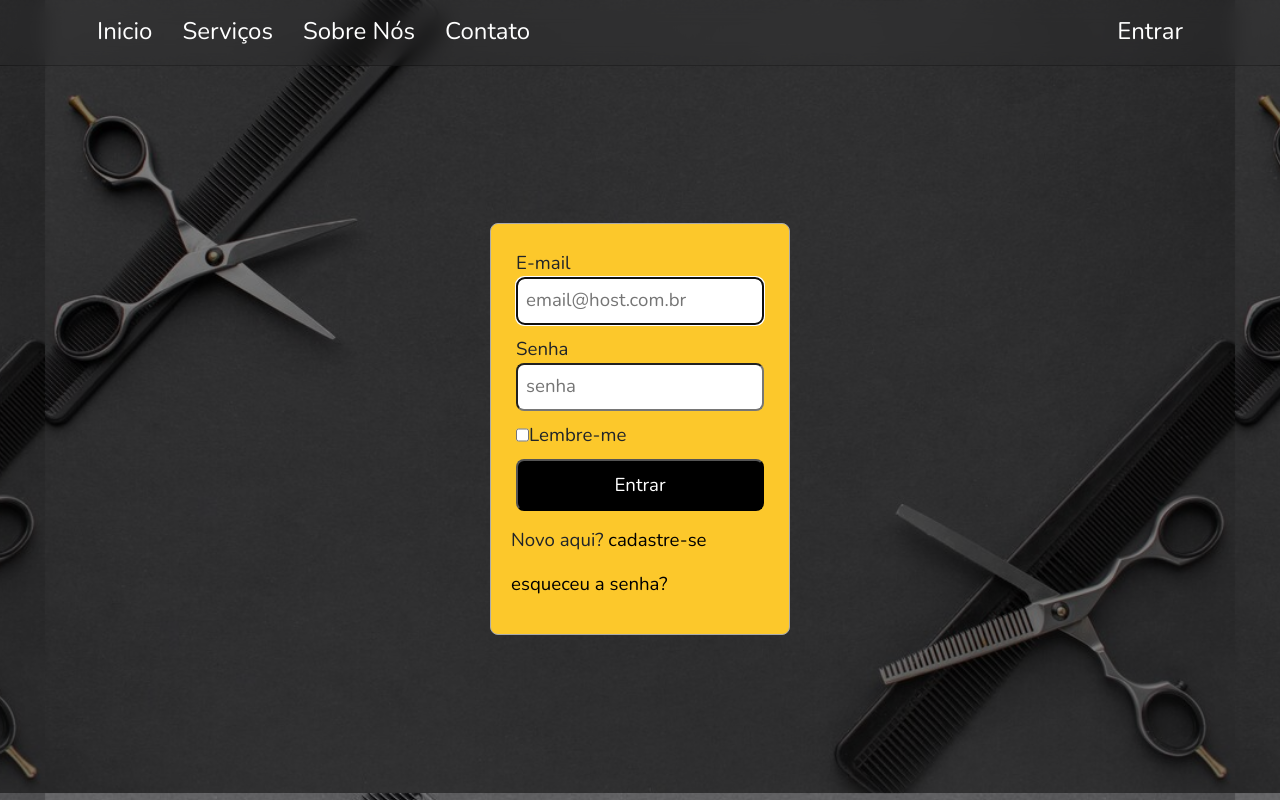
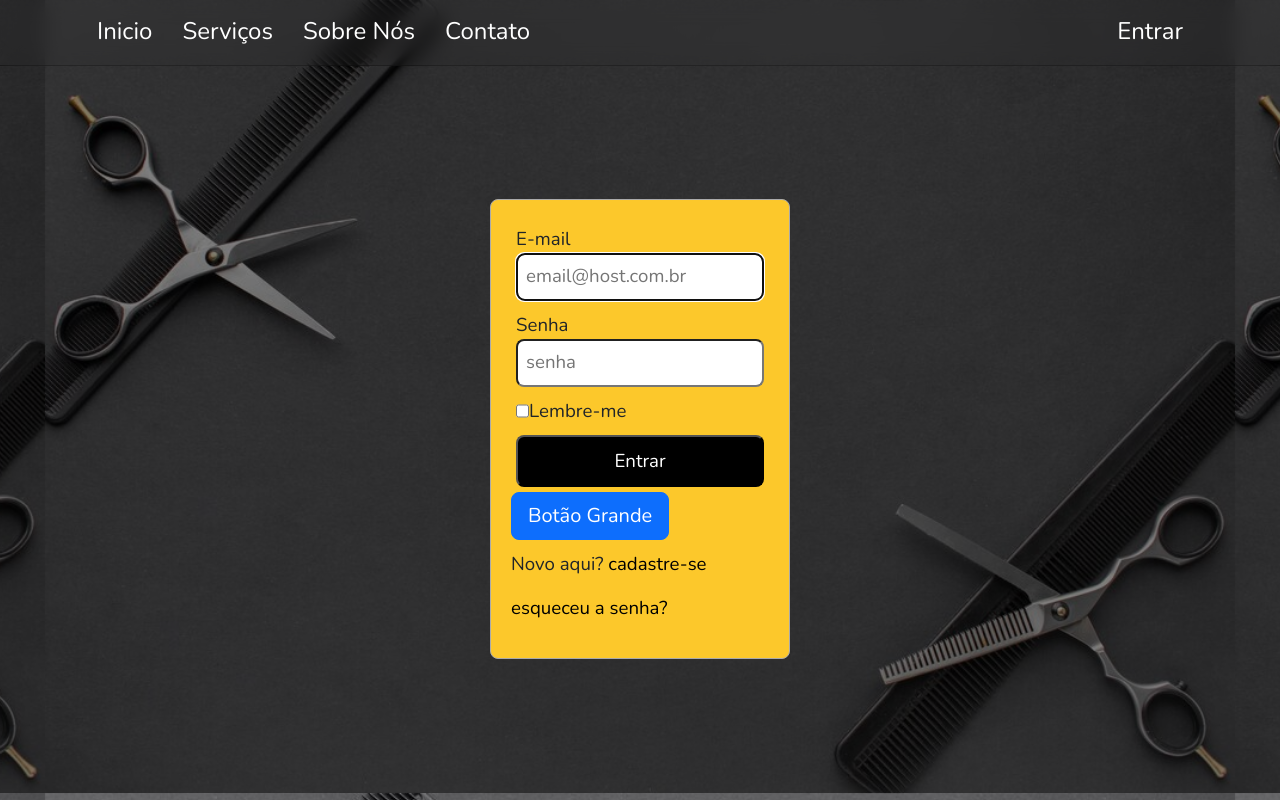
Before and after one commit to lewizxp/barbas-vue-ts-git, a Vue app: page /login in a window 1280 px wide. Built offline with nearby package versions, Linux system fonts and the light colour scheme; no server answers.

Commit message:
realizando as alterações

```diff
--- a/src/views/LoginView.vue
+++ b/src/views/LoginView.vue
@@ -33,6 +33,9 @@
                 <button @click="sendLoginEmail">Entrar</button>
             </div>
 
+            <button class="btn btn-primary btn-lg " >Botão Grande</button>
+
+
             <div>
                 <p>
                     Novo aqui?
@@ -44,6 +47,7 @@
                     >
                 </p>
             </div>
+
         </form>
     </section>
 </template>
```
Also changed, not shown: src/App.vue (line endings or trailing spaces), src/components/CardService.vue (line endings or trailing spaces), src/components/InputValue.vue (line endings or trailing spaces), src/components/NavBar.vue (line endings or trailing spaces), src/core/domain/Person.ts (line endings or trailing spaces), src/core/infra/person.repository.ts (line endings or trailing spaces), src/main.ts (line endings or trailing spaces), src/router/index.ts (line endings or trailing spaces), src/views/HomeView.vue (line endings or trailing spaces), src/views/PersonAddView.vue (line endings or trailing spaces).
